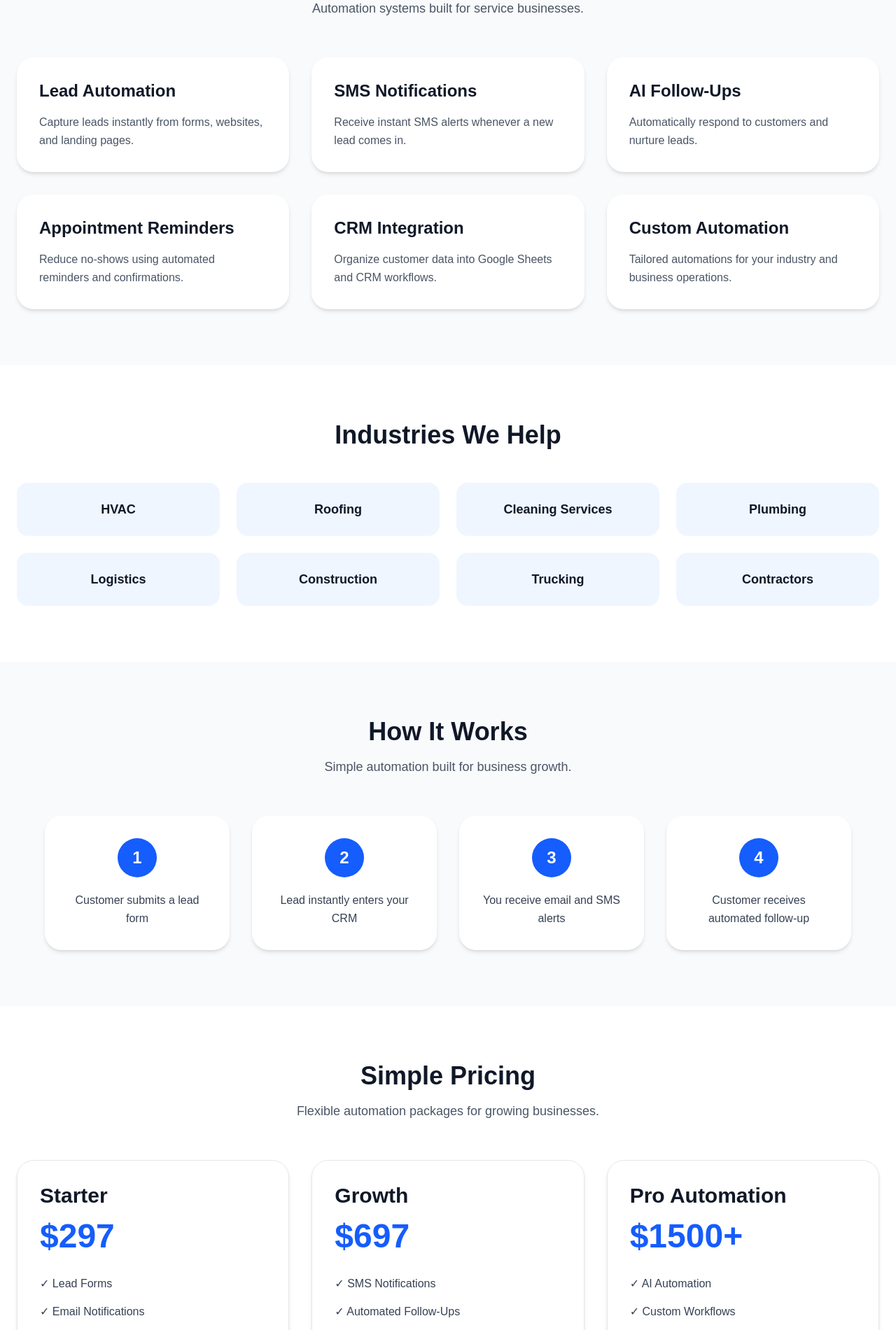
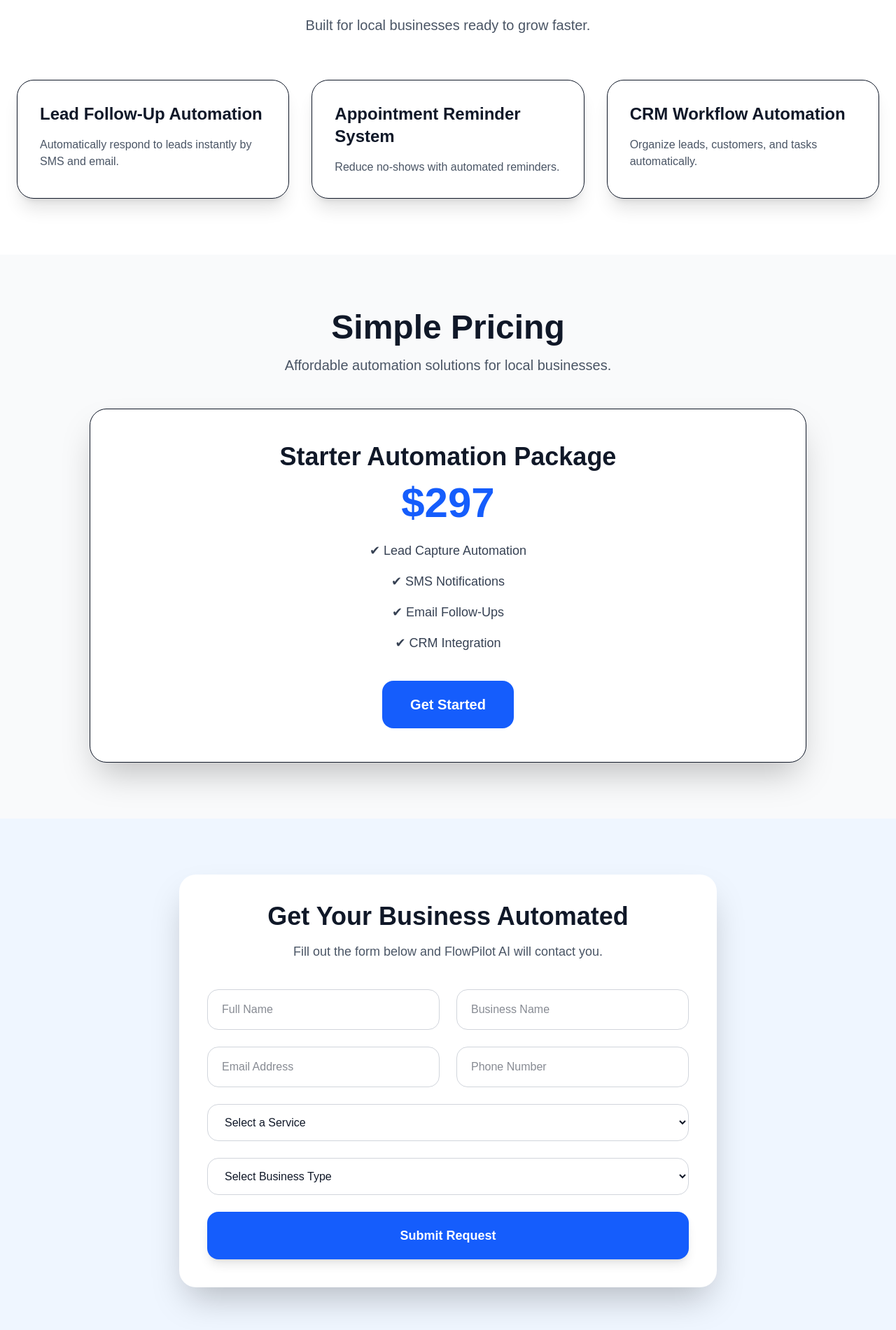
Before and after one commit to hipolite1/flowpilotai-website, a Next.js app: page / in a window 1280 px wide. Shown: the part 899-2800 px from the top of the page at 70% size. Built offline with nearby package versions, Linux system fonts and the light colour scheme.

Commit message:
FlowPilot AI live automation fully operational

```diff
--- a/app/page.tsx
+++ b/app/page.tsx
@@ -1,21 +1,70 @@
+"use client";
+
 export default function FlowPilotLandingPage() {
+  const handleSubmit = async (
+    e: React.FormEvent<HTMLFormElement>
+  ) => {
+    e.preventDefault();
+
+    const form = e.currentTarget;
+
+    const formData = new FormData(form);
+
+    const data = {
+      name: formData.get("name"),
+      email: formData.get("email"),
+      phone: formData.get("phone"),
+      business: formData.get("business"),
+      service: formData.get("service"),
+      industry: formData.get("industry"),
+    };
+
+    try {
+      const response = await fetch(
+        "https://hook.us2.make.com/x3d63hx9wdcb603ta4cnyt2kz3sgctlv",
+        {
+          method: "POST",
+          headers: {
+            "Content-Type": "application/json",
+          },
+          body: JSON.stringify(data),
+        }
+      );
+
+      if (response.ok) {
+        alert("Request submitted successfully!");
+        form.reset();
+      } else {
+        alert("Submission failed.");
+      }
+    } catch (error) {
+      console.error(error);
+      alert("Something went wrong.");
+    }
+  };
+
   return (
     <div className="min-h-screen bg-white text-gray-900">
+
       {/* Navbar */}
-      <nav className="sticky top-0 z-50 bg-white/90 backdrop-blur border-b border-gray-100 px-6 py-4">
-        <div className="max-w-7xl mx-auto flex items-center justify-between">
+      <nav className="sticky top-0 z-50 bg-white/90 backdrop-blur border-b border-gray-200">
+        <div className="max-w-7xl mx-auto flex items-center justify-between px-6 py-5">
           <div>
-            <h1 className="text-2xl font-bold">FlowPilot AI</h1>
-            <p className="text-sm text-gray-500">Automate. Respond. Grow.</p>
+            <h1 className="text-4xl font-bold">FlowPilot AI</h1>
+            <p className="text-gray-500 text-sm">
+              Automate. Respond. Grow.
+            </p>
           </div>
 
-          <div className="hidden md:flex gap-8 text-gray-700 font-medium">
+          <div className="hidden md:flex gap-10 text-lg font-medium">
             <a href="#services" className="hover:text-blue-600 transition">
               Services
             </a>
+
             <a href="#contact" className="hover:text-blue-600 transition">
               Contact
             </a>
+
             <a href="#pricing" className="hover:text-blue-600 transition">
               Pricing
             </a>
@@ -26,14 +75,16 @@ export default function FlowPilotLandingPage() {
       {/* Hero Section */}
       <section className="relative overflow-hidden bg-gradient-to-br from-slate-950 via-blue-950 to-slate-900 py-20 px-6 text-white">
         <div className="max-w-7xl mx-auto grid md:grid-cols-2 gap-12 items-center">
+
           <div>
             <h1 className="text-5xl md:text-6xl font-bold leading-tight mb-6">
               AI Automation That Helps Local Businesses Capture More Leads
             </h1>
 
             <p className="text-xl text-blue-100 mb-8 leading-relaxed">
-              FlowPilot AI helps businesses automate lead capture, instant SMS alerts,
-              customer follow-ups, appointment reminders, and CRM workflows.
+              FlowPilot AI helps businesses automate lead capture,
+              instant SMS alerts, customer follow-ups,
+              appointment reminders, and CRM workflows.
             </p>
 
             <div className="flex flex-wrap gap-4">
@@ -46,7 +97,7 @@ export default function FlowPilotLandingPage() {
 
               <a
                 href="#services"
-                className="border border-blue-600 text-blue-600 hover:bg-blue-50 px-8 py-4 rounded-2xl text-lg font-semibold transition"
+                className="border border-blue-500 text-blue-100 hover:bg-blue-900 px-8 py-4 rounded-2xl text-lg font-semibold transition"
               >
                 View Services
               </a>
@@ -55,203 +106,122 @@ export default function FlowPilotLandingPage() {
 
           <div className="bg-white/10 backdrop-blur-xl rounded-3xl shadow-2xl p-8 border border-blue-800">
             <div className="space-y-5">
-              <div className="p-4 bg-green-50 rounded-2xl border border-green-100">
+
+              <div className="p-4 bg-green-50 rounded-2xl border border-green-100 text-black">
                 <h3 className="font-bold text-lg">Lead Captured</h3>
                 <p className="text-gray-600">
                   New customer inquiry submitted online.
                 </p>
               </div>
 
-              <div className="p-4 bg-blue-50 rounded-2xl border border-blue-100">
+              <div className="p-4 bg-blue-50 rounded-2xl border border-blue-100 text-black">
                 <h3 className="font-bold text-lg">Instant SMS Alert</h3>
                 <p className="text-gray-600">
                   Business owner receives immediate notification.
                 </p>
               </div>
 
-              <div className="p-4 bg-purple-50 rounded-2xl border border-purple-100">
-                <h3 className="font-bold text-lg">Automated Follow-Up</h3>
+              <div className="p-4 bg-purple-50 rounded-2xl border border-purple-100 text-black">
+                <h3 className="font-bold text-lg">
+                  Automated Follow-Up
+                </h3>
+
                 <p className="text-gray-600">
                   Customer receives instant confirmation email and SMS.
                 </p>
               </div>
+
             </div>
           </div>
+
         </div>
       </section>
 
       {/* Services */}
-      <section id="services" className="py-20 px-6 bg-gray-50">
+      <section id="services" className="py-20 px-6 bg-white">
         <div className="max-w-7xl mx-auto">
-          <div className="text-center mb-14">
-            <h2 className="text-4xl font-bold mb-4">Services</h2>
-            <p className="text-gray-600 text-lg">
-              Automation systems built for service businesses.
+
+          <div className="text-center mb-16">
+            <h2 className="text-5xl font-bold mb-4">
+              Automation Services
+            </h2>
+
+            <p className="text-gray-600 text-xl">
+              Built for local businesses ready to grow faster.
             </p>
           </div>
 
           <div className="grid md:grid-cols-3 gap-8">
-            {[
-              {
-                title: "Lead Automation",
-                text: "Capture leads instantly from forms, websites, and landing pages.",
-              },
-              {
-                title: "SMS Notifications",
-                text: "Receive instant SMS alerts whenever a new lead comes in.",
-              },
-              {
-                title: "AI Follow-Ups",
-                text: "Automatically respond to customers and nurture leads.",
-              },
-              {
-                title: "Appointment Reminders",
-                text: "Reduce no-shows using automated reminders and confirmations.",
-              },
-              {
-                title: "CRM Integration",
-                text: "Organize customer data into Google Sheets and CRM workflows.",
-              },
-              {
-                title: "Custom Automation",
-                text: "Tailored automations for your industry and business operations.",
-              },
-            ].map((item, idx) => (
-              <div
-                key={idx}
-                className="bg-white p-8 rounded-3xl shadow-md hover:shadow-xl transition"
-              >
-                <h3 className="text-2xl font-bold mb-4">{item.title}</h3>
-                <p className="text-gray-600 leading-relaxed">{item.text}</p>
-              </div>
-            ))}
-          </div>
-        </div>
-      </section>
 
-      {/* Industries */}
-      <section className="py-20 px-6 bg-white">
-        <div className="max-w-7xl mx-auto text-center">
-          <h2 className="text-4xl font-bold mb-12">Industries We Help</h2>
+            <div className="p-8 rounded-3xl shadow-xl border">
+              <h3 className="text-2xl font-bold mb-4">
+                Lead Follow-Up Automation
+              </h3>
 
-          <div className="grid grid-cols-2 md:grid-cols-4 gap-6">
-            {[
-              "HVAC",
-              "Roofing",
-              "Cleaning Services",
-              "Plumbing",
-              "Logistics",
-              "Construction",
-              "Trucking",
-              "Contractors",
-            ].map((industry, idx) => (
-              <div
-                key={idx}
-                className="bg-blue-50 py-6 rounded-2xl font-semibold text-lg"
-              >
-                {industry}
-              </div>
-            ))}
-          </div>
-        </div>
-      </section>
+              <p className="text-gray-600">
+                Automatically respond to leads instantly by SMS and email.
+              </p>
+            </div>
 
-      {/* How it works */}
-      <section className="py-20 px-6 bg-gray-50">
-        <div className="max-w-6xl mx-auto">
-          <div className="text-center mb-14">
-            <h2 className="text-4xl font-bold mb-4">How It Works</h2>
-            <p className="text-gray-600 text-lg">
-              Simple automation built for business growth.
-            </p>
-          </div>
+            <div className="p-8 rounded-3xl shadow-xl border">
+              <h3 className="text-2xl font-bold mb-4">
+                Appointment Reminder System
+              </h3>
 
-          <div className="grid md:grid-cols-4 gap-8">
-            {[
-              "Customer submits a lead form",
-              "Lead instantly enters your CRM",
-              "You receive email and SMS alerts",
-              "Customer receives automated follow-up",
-            ].map((step, idx) => (
-              <div
-                key={idx}
-                className="bg-white p-8 rounded-3xl shadow-md text-center"
-              >
-                <div className="w-14 h-14 mx-auto mb-5 rounded-full bg-blue-600 text-white flex items-center justify-center text-2xl font-bold">
-                  {idx + 1}
-                </div>
+              <p className="text-gray-600">
+                Reduce no-shows with automated reminders.
+              </p>
+            </div>
 
-                <p className="text-gray-700 leading-relaxed">{step}</p>
-              </div>
-            ))}
+            <div className="p-8 rounded-3xl shadow-xl border">
+              <h3 className="text-2xl font-bold mb-4">
+                CRM Workflow Automation
+              </h3>
+
+              <p className="text-gray-600">
+                Organize leads, customers, and tasks automatically.
+              </p>
+            </div>
+
           </div>
         </div>
       </section>
 
       {/* Pricing */}
-      <section id="pricing" className="py-20 px-6 bg-white">
-        <div className="max-w-7xl mx-auto">
-          <div className="text-center mb-14">
-            <h2 className="text-4xl font-bold mb-4">Simple Pricing</h2>
+      <section id="pricing" className="py-20 px-6 bg-gray-50">
+        <div className="max-w-5xl mx-auto text-center">
 
-            <p className="text-gray-600 text-lg">
-              Flexible automation packages for growing businesses.
+          <h2 className="text-5xl font-bold mb-4">
+            Simple Pricing
+          </h2>
+
+          <p className="text-gray-600 text-xl mb-12">
+            Affordable automation solutions for local businesses.
+          </p>
+
+          <div className="bg-white rounded-3xl shadow-2xl p-12 border">
+            <h3 className="text-4xl font-bold mb-4">
+              Starter Automation Package
+            </h3>
+
+            <p className="text-6xl font-bold text-blue-600 mb-6">
+              $297
             </p>
-          </div>
 
-          <div className="grid md:grid-cols-3 gap-8">
-            {[
-              {
-                name: "Starter",
-                price: "$297",
-                features: [
-                  "Lead Forms",
-                  "Email Notifications",
-                  "Google Sheets CRM",
-                ],
-              },
-              {
-                name: "Growth",
-                price: "$697",
-                features: [
-                  "SMS Notifications",
-                  "Automated Follow-Ups",
-                  "Appointment Reminders",
-                ],
-              },
-              {
-                name: "Pro Automation",
-                price: "$1500+",
-                features: [
-                  "AI Automation",
-                  "Custom Workflows",
-                  "Business Process Automation",
-                ],
-              },
-            ].map((plan, idx) => (
-              <div
-                key={idx}
-                className="border border-gray-200 rounded-3xl p-8 shadow-md hover:shadow-xl transition"
-              >
-                <h3 className="text-3xl font-bold mb-4">{plan.name}</h3>
+            <ul className="space-y-4 text-lg text-gray-700 mb-10">
+              <li>✔ Lead Capture Automation</li>
+              <li>✔ SMS Notifications</li>
+              <li>✔ Email Follow-Ups</li>
+              <li>✔ CRM Integration</li>
+            </ul>
 
-                <p className="text-5xl font-bold text-blue-600 mb-8">
-                  {plan.price}
-                </p>
+            <a
+              href="#contact"
+              className="inline-block bg-blue-600 hover:bg-blue-700 text-white px-10 py-5 rounded-2xl text-xl font-bold transition"
+            >
+              Get Started
+            </a>
 
-                <ul className="space-y-4 mb-8">
-                  {plan.features.map((feature, i) => (
-                    <li key={i} className="text-gray-700">
-                      ✓ {feature}
-                    </li>
-                  ))}
-                </ul>
-
-                <button className="w-full bg-blue-600 hover:bg-blue-700 text-white py-4 rounded-2xl font-semibold transition">
-                  Get Started
-                </button>
-              </div>
-            ))}
           </div>
         </div>
       </section>
@@ -259,6 +229,7 @@ export default function FlowPilotLandingPage() {
       {/* Contact */}
       <section id="contact" className="py-20 px-6 bg-blue-50">
         <div className="max-w-3xl mx-auto bg-white rounded-3xl shadow-2xl p-10">
+
           <div className="text-center mb-10">
             <h2 className="text-4xl font-bold mb-4">
               Get Your Business Automated
@@ -269,51 +240,101 @@ export default function FlowPilotLandingPage() {
             </p>
           </div>
 
-          <form className="space-y-6">
+          <form onSubmit={handleSubmit} className="space-y-6">
+
             <div className="grid md:grid-cols-2 gap-6">
+
               <input
                 type="text"
+                name="name"
                 placeholder="Full Name"
+                required
                 className="w-full border border-gray-300 rounded-2xl px-5 py-4 outline-none focus:ring-2 focus:ring-blue-500"
               />
 
               <input
                 type="text"
+                name="business"
                 placeholder="Business Name"
+                required
                 className="w-full border border-gray-300 rounded-2xl px-5 py-4 outline-none focus:ring-2 focus:ring-blue-500"
               />
+
             </div>
 
             <div className="grid md:grid-cols-2 gap-6">
+
               <input
                 type="email"
+                name="email"
                 placeholder="Email Address"
+                required
                 className="w-full border border-gray-300 rounded-2xl px-5 py-4 outline-none focus:ring-2 focus:ring-blue-500"
               />
 
               <input
                 type="tel"
+                name="phone"
                 placeholder="Phone Number"
+                required
                 className="w-full border border-gray-300 rounded-2xl px-5 py-4 outline-none focus:ring-2 focus:ring-blue-500"
               />
+
             </div>
 
-            <select className="w-full border border-gray-300 rounded-2xl px-5 py-4 outline-none focus:ring-2 focus:ring-blue-500">
-              <option>Select Service Needed</option>
-              <option>SMS Campaigns</option>
-              <option>Appointment Reminders</option>
-              <option>Lead Follow-Up</option>
-              <option>AI Chatbot</option>
+            <select
+              name="service"
+              required
+              className="w-full border border-gray-300 rounded-2xl px-5 py-4 outline-none focus:ring-2 focus:ring-blue-500"
+            >
+              <option value="">Select a Service</option>
+
+              <option value="Lead Follow-Up Automation">
+                Lead Follow-Up Automation
+              </option>
+
+              <option value="Missed Call Text-Back">
+                Missed Call Text-Back
+              </option>
+
+              <option value="Appointment Reminder System">
+                Appointment Reminder System
+              </option>
+
+              <option value="AI Customer Communication">
+                AI Customer Communication
+              </option>
+
+              <option value="Google Review Request Automation">
+                Google Review Request Automation
+              </option>
+
+              <option value="CRM Workflow Automation">
+                CRM Workflow Automation
+              </option>
+
+              <option value="Custom Automation Setup">
+                Custom Automation Setup
+              </option>
             </select>
 
-            <select className="w-full border border-gray-300 rounded-2xl px-5 py-4 outline-none focus:ring-2 focus:ring-blue-500">
-              <option>Select Business Type</option>
-              <option>HVAC</option>
-              <option>Roofing</option>
-              <option>Cleaning Services</option>
-              <option>Plumbing</option>
-              <option>Logistics</option>
-              <option>Construction</option>
+            <select
+              name="industry"
+              required
+              className="w-full border border-gray-300 rounded-2xl px-5 py-4 outline-none focus:ring-2 focus:ring-blue-500"
+            >
+              <option value="">Select Business Type</option>
+
+              <option value="HVAC">HVAC</option>
+              <option value="Roofing">Roofing</option>
+              <option value="Cleaning Services">
+                Cleaning Services
+              </option>
+              <option value="Plumbing">Plumbing</option>
+              <option value="Logistics">Logistics</option>
+              <option value="Construction">Construction</option>
+              <option value="Trucking">Trucking</option>
+              <option value="Contractors">Contractors</option>
             </select>
 
             <button
@@ -322,26 +343,11 @@ export default function FlowPilotLandingPage() {
             >
               Submit Request
             </button>
+
           </form>
         </div>
       </section>
 
-      {/* Footer */}
-      <footer className="bg-slate-950 text-white py-10 px-6">
-        <div className="max-w-7xl mx-auto flex flex-col md:flex-row justify-between items-center gap-6">
-          <div>
-            <h3 className="text-2xl font-bold">FlowPilot AI</h3>
-
-            <p className="text-gray-400 mt-2">
-              AI automation systems for modern businesses.
-            </p>
-          </div>
-
-          <div className="text-gray-400 text-sm">
-            © 2026 FlowPilot AI. All rights reserved.
-          </div>
-        </div>
-      </footer>
     </div>
   );
 }
--- a/package.json
+++ b/package.json
@@ -9,6 +9,7 @@
     "lint": "eslint"
   },
   "dependencies": {
+    "@emailjs/browser": "^4.4.1",
     "next": "16.2.6",
     "react": "19.2.4",
     "react-dom": "19.2.4"
```
Also changed, not shown: 1 other file (tests, documents, lock files or other folders).
